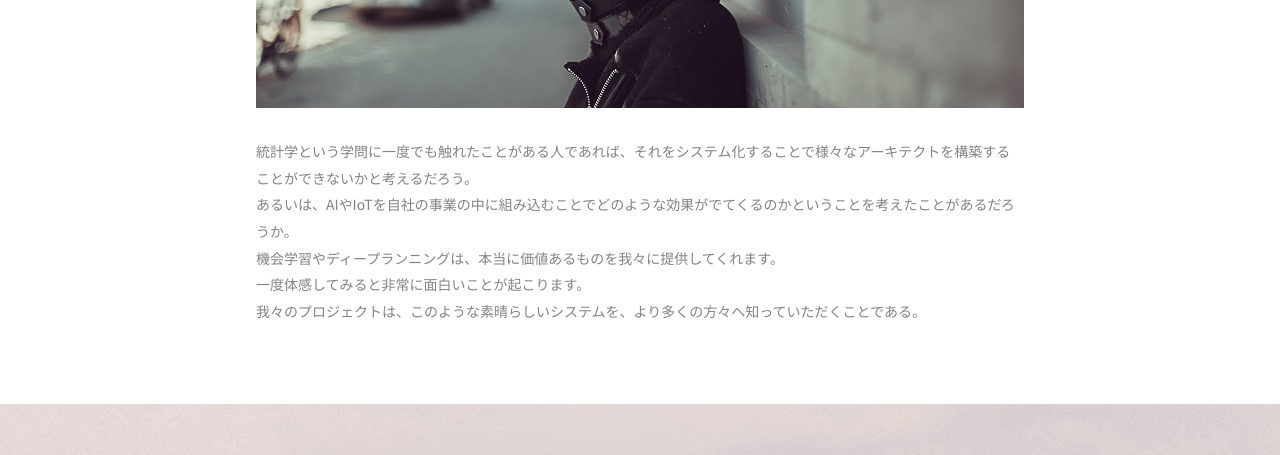
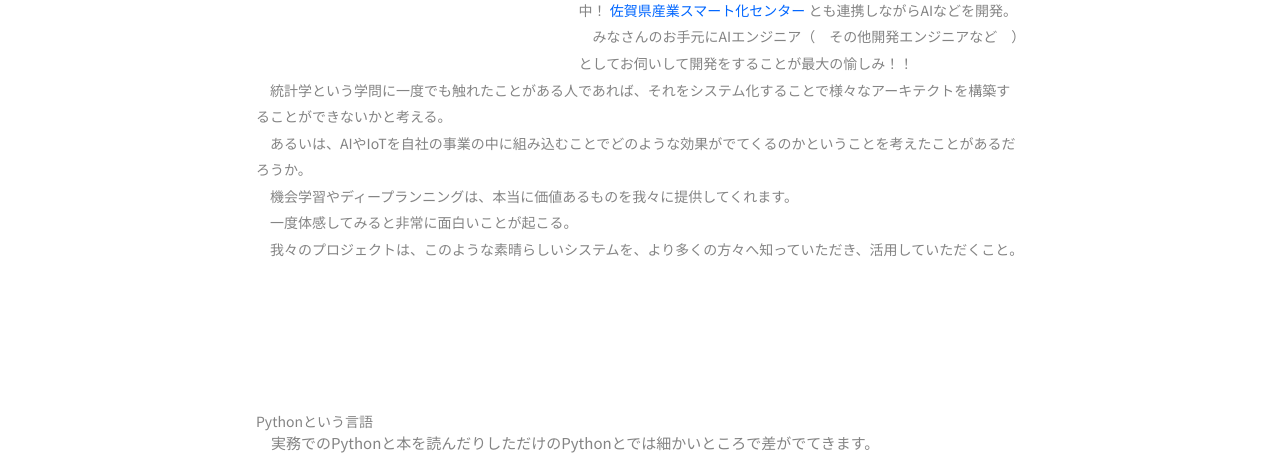
Before and after one commit to AsukaruShouhei/flask, a Flask app: page / in a window 1280 px wide. Shown: the part 2214-2669 px from the top of the page. Run offline with Flask 2, Linux system fonts and the light colour scheme; some libraries are stand-ins or nearby versions.

Commit message:
NewDesign

```diff
--- a/main.py
+++ b/main.py
@@ -1,6 +1,9 @@
 # -* encoding utf-8 *-
 #  python 3.6.2
 from flask import Flask, render_template, url_for, Response
+import socket
+import csv
+import datetime
 
 app = Flask(__name__)
 app.config['SEND_FILE_MAX_AGE_DEFAULT'] = 300
@@ -16,6 +19,11 @@
 
 @app.route('/')
 def index():
+    host = socket.gethostname()
+    ip = socket.gethostbyname(host)
+    with open('logs/user_logs.csv', 'a', encoding='utf-8') as f:
+        writer = csv.writer(f, lineterminator='\n')
+        writer.writerow([datetime.datetime.now(), host, ip])
     return render_template('index.html')
 
 
--- a/static/css/style.css
+++ b/static/css/style.css
@@ -162,6 +162,12 @@
 /* SEC03 PROJECT
 ------------------------------------------------------------*/
 #sec03 img{
+	margin-bottom: 30px;
+}
+
+/* SEC03 PROJECT
+------------------------------------------------------------*/
+#youtube{
 	width: 100%;
 	margin-bottom: 30px;
 }
--- a/templates/base.html
+++ b/templates/base.html
@@ -153,17 +153,45 @@
 		<h2><span>Project</span></h2>
 	</header>
 	<div class="innerS">
-		<img src="images/imgProject.jpg" width="726" height="333" alt="">
-		<p>統計学という学問に一度でも触れたことがある人であれば、それをシステム化することで様々なアーキテクトを構築することができないかと考えるだろう。</p>
-        <p>あるいは、AIやIoTを自社の事業の中に組み込むことでどのような効果がでてくるのかということを考えたことがあるだろうか。</p>
-        <p>機会学習やディープランニングは、本当に価値あるものを我々に提供してくれます。</p>
-        <p>一度体感してみると非常に面白いことが起こります。</p>
-        <p>我々のプロジェクトは、このような素晴らしいシステムを、より多くの方々へ知っていただくことである。</p>
+		<div id="iii" style="float: left;width: 42%;">
+			<img src="{{ url_for('static', filename='images/photo.jpg') }}">
+		</div>
+		<div id="prof" style="float: left;width:58%; ">
+			<p> ASUKARU　代表　　遠藤昌平 </p>
+			<p> お祭りが大好きです！でっかくなったら祭りを開催します！ </p>
+			<p>　法科大学院卒業後、大分県にある実家の企業で船員をしながらシステム開発について勉強。PHPなどからPythonを扱い開発。　</p>
+			<p>　2018年から佐賀県にてSystem開発。大手上場企業などでPython・PHPエンジニアとして活動をしながら、大学でPythonエンジニアとして公演。
+				　独自に音声合成に関する研究を行いながら、
+				現在、より多くの方々へシステムを通じて、様々な業界で利便性の向上と利用者の方々の喜びを共有すべくAUSUKARUを佐賀県にて立ち上げ独自に活動中！
+				<a href="https://www.saga-smart.jp/">佐賀県産業スマート化センター</a>
+				とも連携しながらAIなどを開発。　</p>
+			<p>　みなさんのお手元にAIエンジニア（　その他開発エンジニアなど　）としてお伺いして開発をすることが最大の愉しみ！！　</p>
+		</div>
+		<div class="clear" style="clear: both;"></div>
+		<p>　統計学という学問に一度でも触れたことがある人であれば、それをシステム化することで様々なアーキテクトを構築することができないかと考える。</p>
+        <p>　あるいは、AIやIoTを自社の事業の中に組み込むことでどのような効果がでてくるのかということを考えたことがあるだろうか。</p>
+        <p>　機会学習やディープランニングは、本当に価値あるものを我々に提供してくれます。</p>
+        <p>　一度体感してみると非常に面白いことが起こる。</p>
+        <p>　我々のプロジェクトは、このような素晴らしいシステムを、より多くの方々へ知っていただき、活用していただくこと。</p>
 	</div>
 </section>
-<!-- // PROJECT -->
+		<!-- // PROJECT -->
+	<section id="youtube">
+		<div class="innerS">
+			<h3> Pythonという言語 </h3>
+			<div class="chans">
+				<p style="font-size:15px"><strong>　実務でのPythonと本を読んだりしただけのPythonとでは細かいところで差がでてきます。　</strong></p>
+			<iframe width="560" height="315" src="https://www.youtube.com/embed/rlDPIKbQw8c"
+					frameborder="0" allow="autoplay; encrypted-media" allowfullscreen></iframe>
+			</div>
+			<div class="chens">
+				<p style="font-size:15px"><strong>　機会学習についての簡単な動画　</strong></p>
+				<iframe width="560" height="315" src="https://www.youtube.com/embed/0yV_wHCtqzw" frameborder="0"
+						allow="autoplay; encrypted-media" allowfullscreen></iframe>
+			</div>
+		</div>
 
-<img src="images/subImg.jpg" alt="">
+	</section>
 
 <!-- BRAND -->
 <section id="sec04">
@@ -230,6 +258,11 @@
 				</div>
 			</li>
 		</ul>
+		<div class="onayamisoudann">
+			<form method="post">
+
+			</form>
+		</div>
 	</div>
 </section>
 <!-- // COMPANY -->
```
Also changed, not shown: Forms/contactFrom.py (added).
